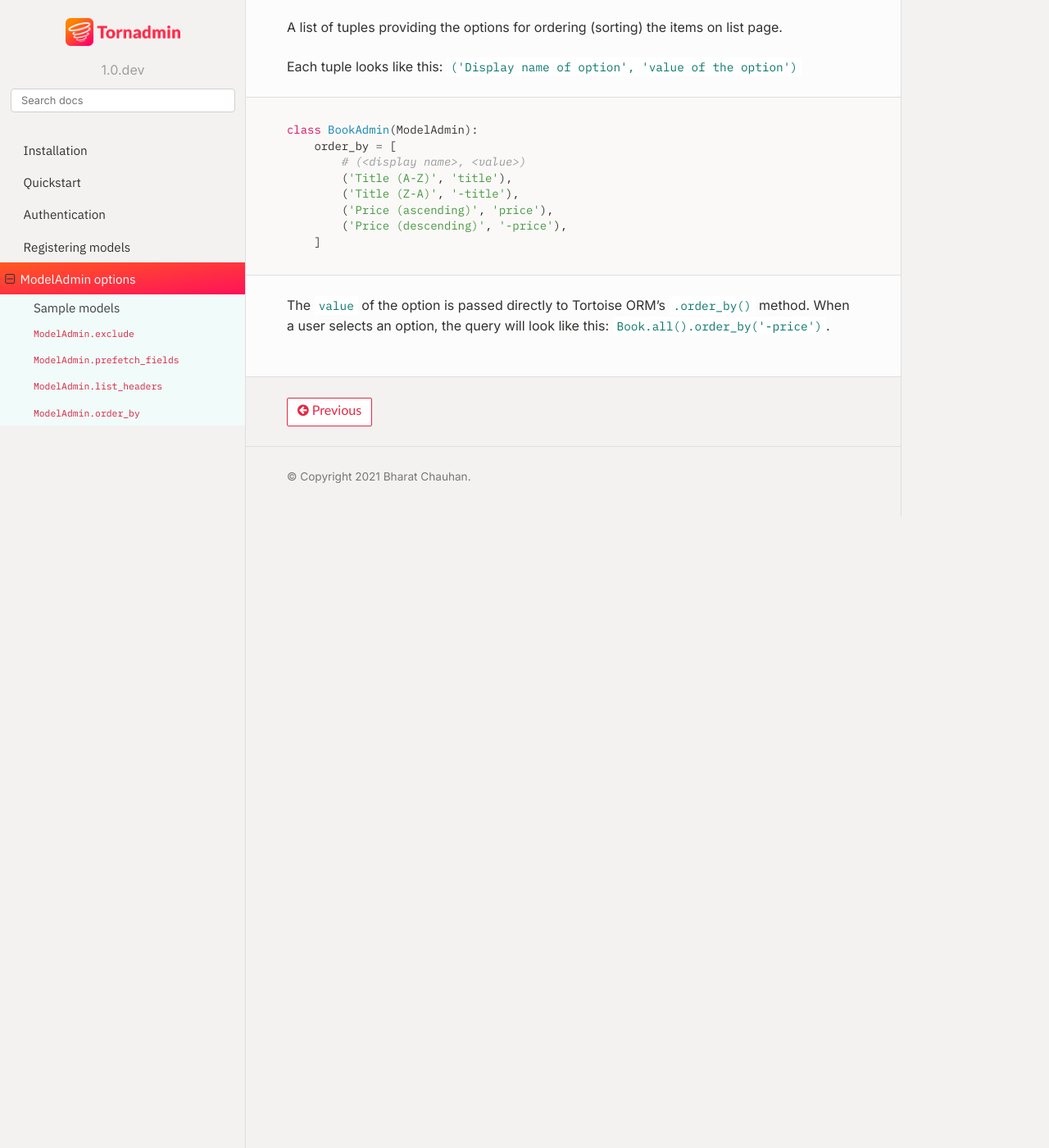
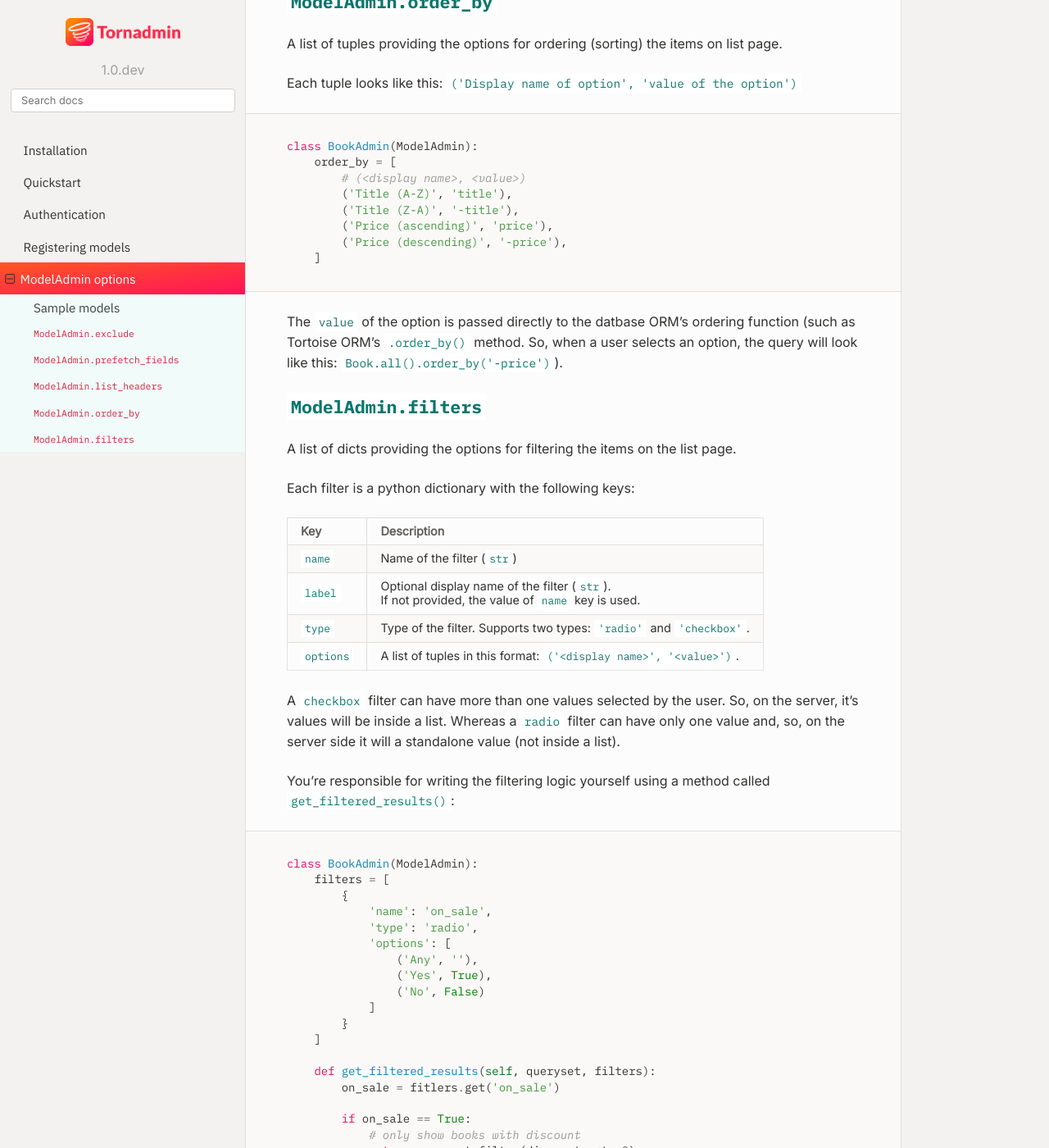
Before and after one commit to bhch/tornadmin, a Sphinx documentation site: the page built from docs/modeladmin.rst, in a window 1280 px wide and 1400 px high, scrolled down 2732 px. Shown: the whole window at 82% size. Built offline with Sphinx 7.4.7 and the Read the Docs theme 2.0.0, drawn with Linux system fonts in a browser that asks for light colours; before the commit the page ends 3362 px from its top, so only the background shows below that; some of the changed text lies outside the part shown.

Commit message:
Add docs for ModelAdmin.fiters

```diff
--- a/docs/modeladmin.rst
+++ b/docs/modeladmin.rst
@@ -23,6 +23,7 @@ These models are pseudo-code.
         title = CharField
         authors = ManyToManyField(to=Author)
         price = IntField
+        discount = IntField
 
 
 ``ModelAdmin.exclude``
@@ -138,6 +139,58 @@ Each tuple looks like this: ``('Display name of option', 'value of the option')`
             ('Price (descending)', '-price'),
         ]
 
-The ``value`` of the option is passed directly to Tortoise ORM's ``.order_by()``
-method. When a user selects an option, the query will look like this:
-``Book.all().order_by('-price')``.
+The ``value`` of the option is passed directly to the datbase ORM's ordering function
+(such as Tortoise ORM's ``.order_by()`` method. So, when a user selects an option,
+the query will look like this: ``Book.all().order_by('-price')``).
+
+``ModelAdmin.filters``
+----------------------
+
+A list of dicts providing the options for filtering the items on the list page.
+
+Each filter is a python dictionary with the following keys:
+
+============ ===========
+Key          Description
+============ ===========
+``name``     Name of the filter (``str``)
+``label``    Optional display name of the filter (``str``).
+
+             If not provided, the value of ``name`` key is used.
+``type``     Type of the filter. Supports two types: ``'radio'`` and ``'checkbox'``.
+``options``  A list of tuples in this format: ``('<display name>', '<value>')``.
+============ ===========
+
+A ``checkbox`` filter can have more than one values selected by the user. So, on
+the server, it's values will be inside a list. Whereas a ``radio`` filter can have
+only one value and, so, on the server side it will a standalone value (not inside a list).
+
+You're responsible for writing the filtering logic yourself using a method called
+``get_filtered_results()``:
+
+.. code-block:: python
+
+    class BookAdmin(ModelAdmin):
+        filters = [
+            {
+                'name': 'on_sale',
+                'type': 'radio',
+                'options': [
+                    ('Any', ''),
+                    ('Yes', True),
+                    ('No', False)
+                ]
+            }
+        ]
+
+        def get_filtered_results(self, queryset, filters):
+            on_sale = fitlers.get('on_sale')
+
+            if on_sale == True:
+                # only show books with discount
+                return queryset.filter(discount__gte=0)
+            elif on_sale == False:
+                # only show books without discount
+                return queryset.filter(discount=0)
+
+            return queryset
```
